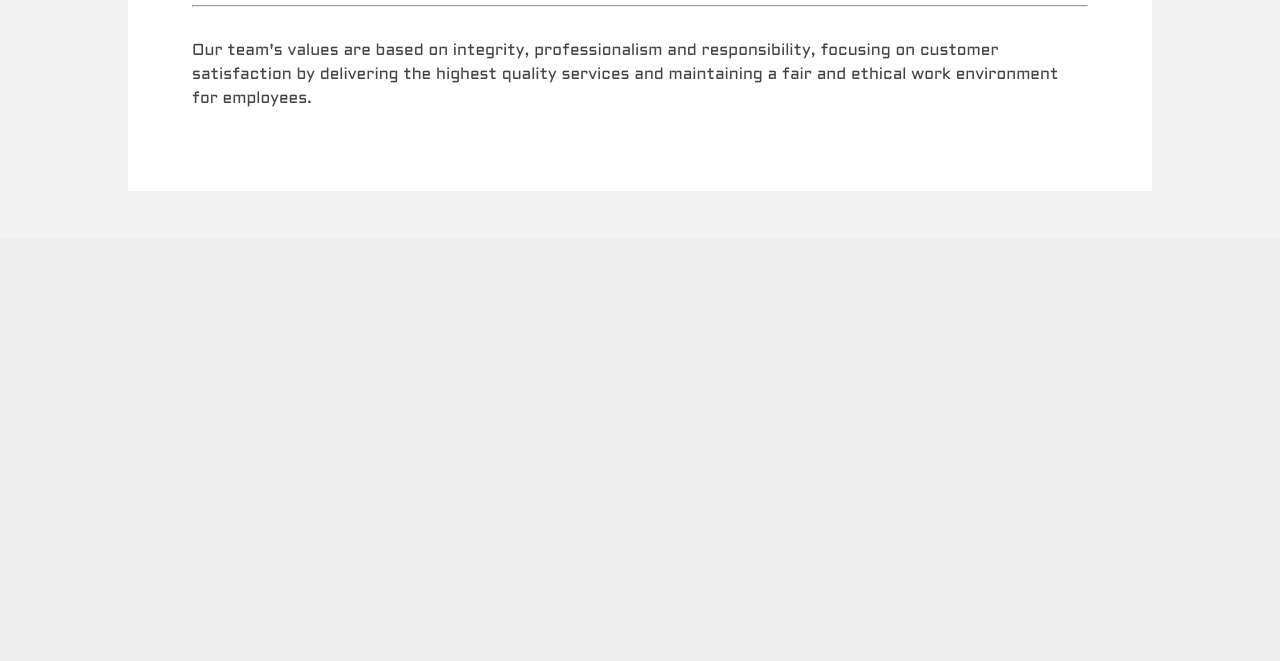
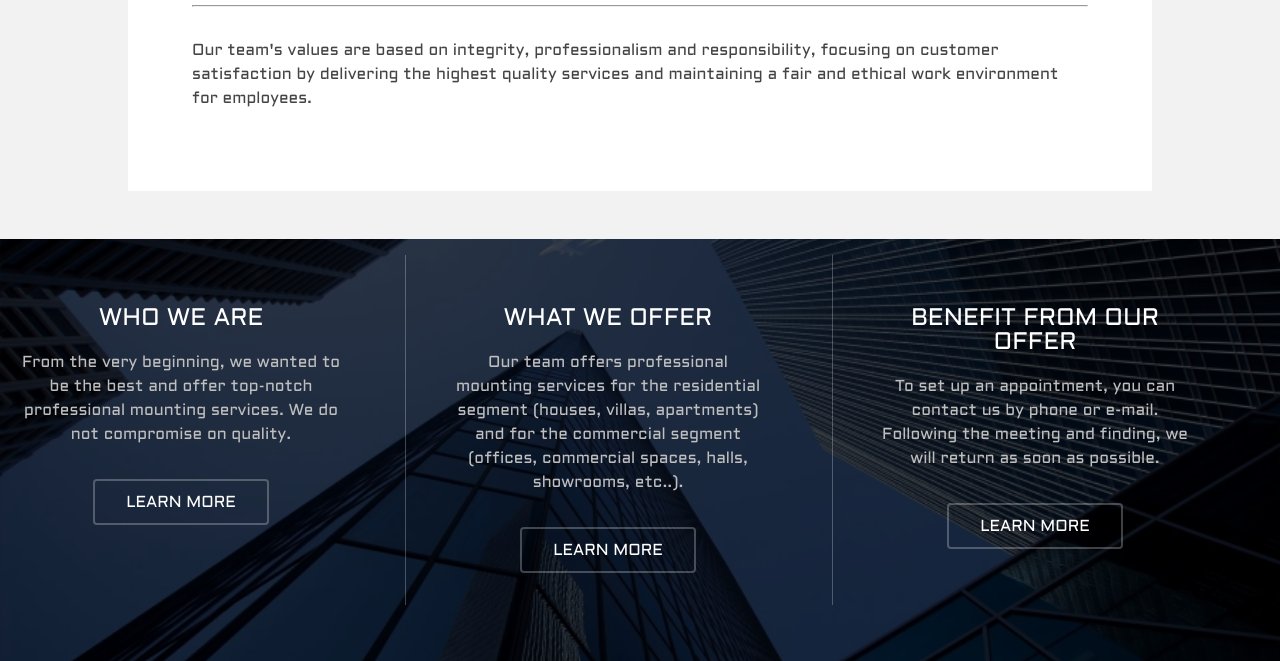
Before and after one commit to gasacu/advertising, a plain HTML site: page index.html in a window 1280 px wide. Shown: the part 1432-2093 px from the top of the page. Before the commit the page ends 1671 px from the top, so only its background shows below. Drawn offline with Linux system fonts and the light colour scheme.

Commit message:
section 2 style

```diff
--- a/index.html
+++ b/index.html
@@ -51,6 +51,27 @@
                 </div>
             </div>
         </section>
+        <section class="SectionTwo">
+            <div class="SectionBox">
+                <div class="SectionGrid">
+                    <div class="SectionGridItem">
+                        <h2>WHO WE ARE</h2>
+                        <p>From the very beginning, we wanted to be the best and offer top-notch professional mounting services. We do not compromise on quality.</p>
+                        <a href="#" class="SectionGridBtn">LEARN MORE</a>
+                    </div>
+                    <div class="SectionGridItem">
+                        <h2>WHAT WE OFFER</h2>
+                        <p>Our team offers professional mounting services for the residential segment (houses, villas, apartments) and for the commercial segment (offices, commercial spaces, halls, showrooms, etc..).</p>
+                        <a href="#" class="SectionGridBtn">LEARN MORE</a>
+                    </div>
+                    <div class="SectionGridItem">
+                        <h2>BENEFIT FROM OUR OFFER</h2>
+                        <p>To set up an appointment, you can contact us by phone or e-mail. Following the meeting and finding, we will return as soon as possible.</p>
+                        <a href="#" class="SectionGridBtn">LEARN MORE</a>
+                    </div>
+                </div>
+            </div>
+        </section>
     </main>
     <footer>
 
--- a/style.css
+++ b/style.css
@@ -26,6 +26,18 @@
     src: url('Aldrich.ttf') format('truetype');
 }
 
+@keyframes reveal-header {
+    0% {
+        top: -4em;
+        opacity: 0;
+    }
+
+    100% {
+        top: 0;
+        opacity: 1;
+    }
+}
+
 html {
     margin: 0;
     padding: 0;
@@ -47,10 +59,16 @@ body {
         margin: 0;
         padding: 0;
         background: transparent;
-        position: absolute;
+        position: fixed;
         width: 100%;
         z-index: 3;
         animation: fade-down 1s;
+
+    }
+    header.reveal {
+        animation: reveal-header 0.5s ease;
+        background: rgba(0, 0, 0, 0.75);
+        top: 1.5em;
     }
         .LogoName {
             display: flex;
@@ -178,6 +196,90 @@ body {
                     .ContentParagraph {
                         padding-top: 1rem;
                     }
+        .SectionTwo {
+            display: block;
+            margin: 0;
+            padding: 1rem 0;
+            position: relative;
+            background-color: black;
+            color: #bfbfbf;
+            background-image: url(images/bg.jpg);
+            background-size: cover;
+            background-position: center;
+        }
+        .SectionTwo::before {
+            display: block;
+            position: absolute;
+            content: '';
+            inset: 0;
+            background-color: rgba(0, 0, 0, 0.95);
+            opacity: 0.75;
+        }
+            .SectionBox {
+                display: block;
+                position: relative;
+                width: 100%;
+                margin: 0 auto;
+                padding: 0;
+            }
+                .SectionGrid {
+                    display: flex;
+                    flex-direction: column;
+                    flex-wrap: wrap;
+                    flex-flow: column wrap;
+                    justify-content: space-around;
+                    align-items: stretch;
+                    margin: 0 0 2.5rem 0;
+                    padding: 0;
+                    list-style-type: none;
+                }
+                @media (min-width: 1000px) { .SectionGrid {flex-direction: row;}}
+                    .SectionGridItem {
+                        display: block;
+                        border-bottom: 1px solid;
+                        border-color: rgba(255, 255, 255, 0.25);
+                        text-align: center;
+                        padding: 2rem 0;
+                        flex-basis: 20rem;
+                    }
+                    @media (min-width: 1000px) { .SectionGridItem {border-bottom: 0; border-right: 1px solid; border-color: rgba(255, 255, 255, 0.25); padding-right: 2rem;} }
+                    @media (min-width: 1000px) { .SectionGridItem:last-child { border-right: none;} }
+                    @media (min-width: 1000px) { .SectionGridItem { padding-right: 4rem;} }
+                    .SectionGridItem:last-child {
+                        border-bottom: none;
+                    }
+                        .SectionGridItem h2 {
+                            color: white;
+                            font-weight: 300;
+                        }
+                        .SectionGridItem p {
+                            margin-bottom: 2rem;
+                            font-weight: 100;
+                        }
+                        .SectionGridBtn {
+                            text-decoration: none;
+                            box-shadow: inset 0 0 0 2px rgba(255, 255, 255, 0.25);
+                            color: #ffffff !important;
+                            width: 80%;
+                            margin: 0 !important;
+                            padding: 0;
+                            appearance: none;
+                            border-radius: 4px;
+                            cursor: pointer;
+                            display: inline-block;
+                            font-weight: 100;
+                            height: 2.85rem;
+                            line-height: 2.95rem;
+                            padding: 0 1.5rem;
+                            text-align: center;
+                            text-decoration: none;
+                            text-transform: uppercase;
+                        }
+                        @media (min-width: 500px) { .SectionGridBtn { width: 8rem;}}
+                        .SectionGridBtn:hover {
+                            background-color: #f2f2f20e;
+                            transition: background-color 0.3s ease-in-out, color 0.3s ease-in-out;
+                        }
     footer {
 
     }
```
Also changed, not shown: images/bg.jpg (added).
